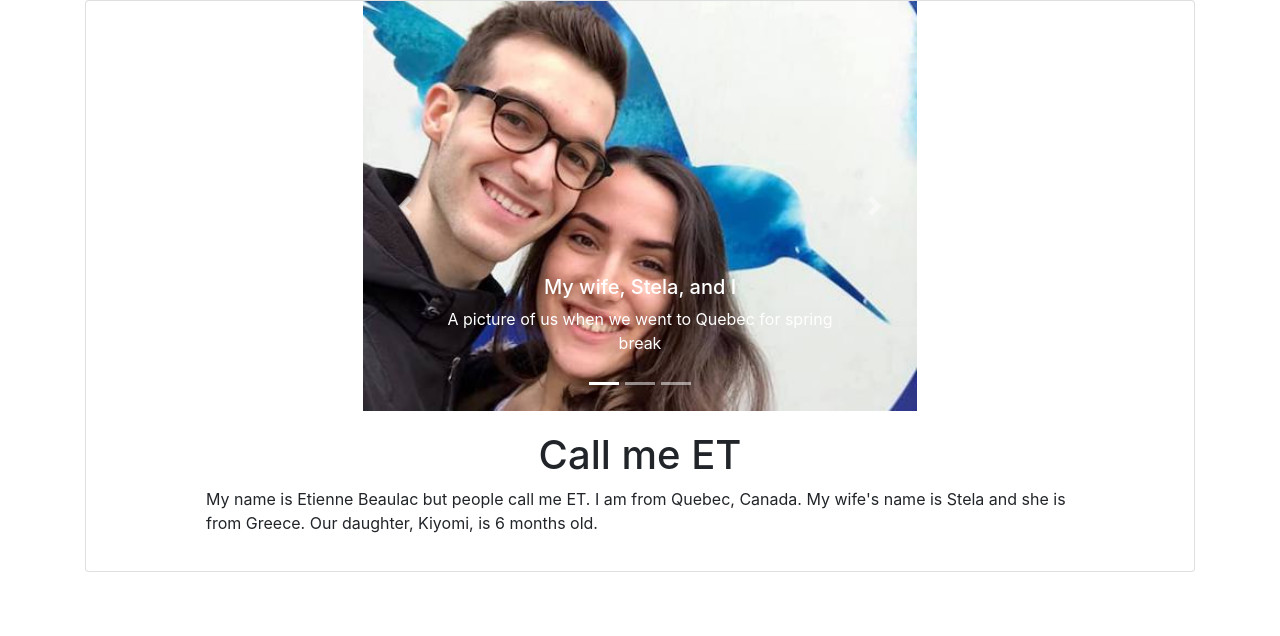
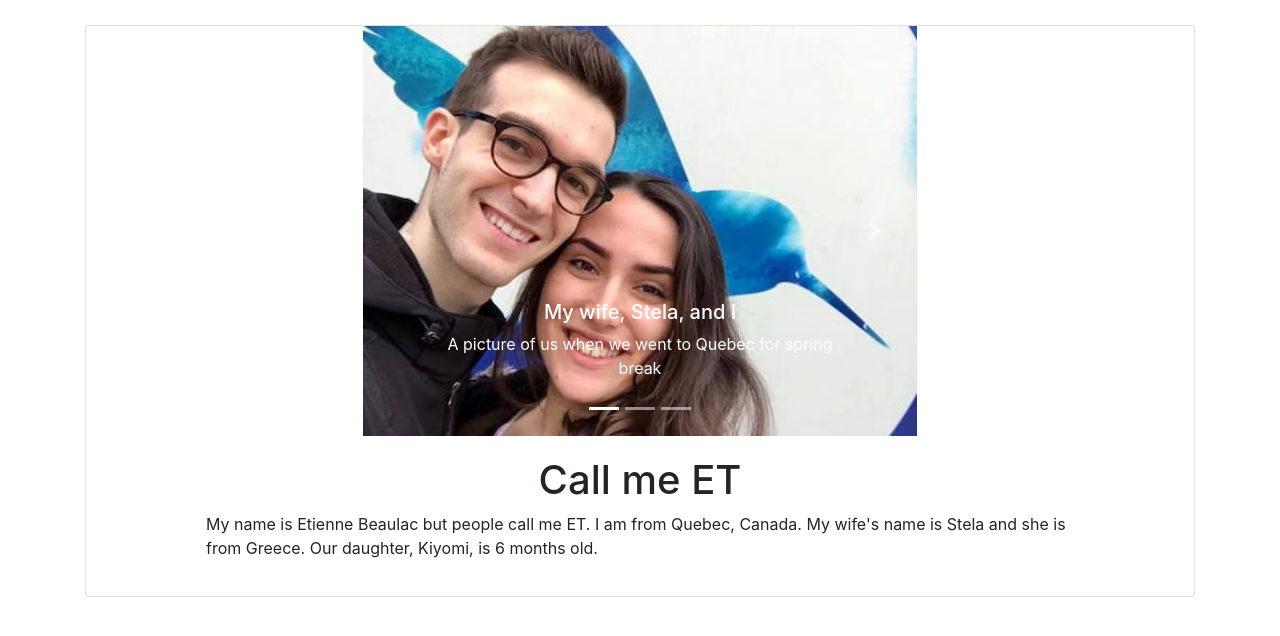
Before and after one commit to EtienneBBeaulac/cs_313, a PHP site: page / in a window 1280 px wide. Shown: the part 56-692 px from the top of the page. Run offline with PHP 8.4, Linux system fonts and the light colour scheme.

Commit message:
add text

```diff
--- a/web/index.php
+++ b/web/index.php
@@ -12,7 +12,7 @@
     $page = "home";
     require "header.php";
   ?>
-  <div class="container">
+  <div class="container main-container">
     <div class="card full-page">
     <?php require "carousel.php" ?>
       <div class="card-body">
--- a/web/style.css
+++ b/web/style.css
@@ -11,3 +11,7 @@
 .main-text {
   padding: 0px 100px;
 }
+
+.main-container {
+  margin-top: 25px;
+}
```
